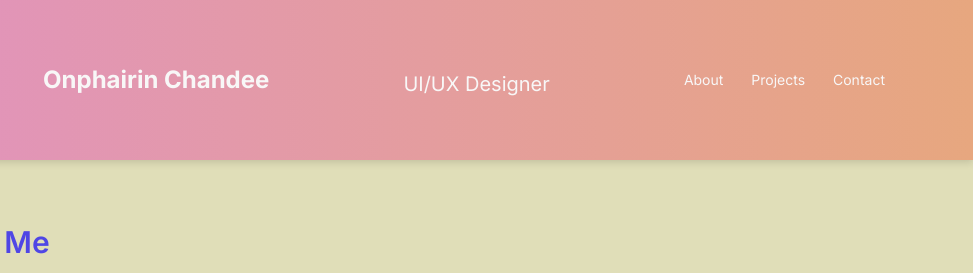
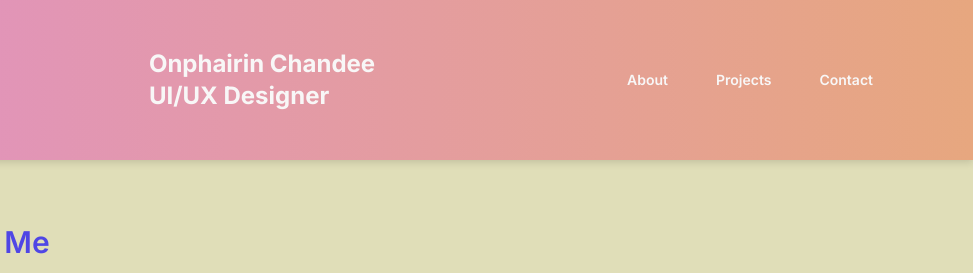
Before and after one commit to onphairin/portfolio-onphairin, a plain HTML site: page index.html in a window 1280 px wide. Shown: the top 273 px of the page, 307-1280 px from the left. Drawn offline with nearby package versions, Linux system fonts and the light colour scheme.

Commit message:
แก้ไขเพิ่มเติม

```diff
--- a/index.html
+++ b/index.html
@@ -27,7 +27,7 @@
     }
 
     header nav a:hover {
-      color: #61badd;
+      color: rgb(248, 247, 247);
     }
   </style>
 </head>
@@ -35,17 +35,33 @@
 
   <!-- Header -->
   <header>
-    <div class="max-w-6xl mx-auto px-6 py-4 flex justify-between items-center">
-      <img src="images/Profile Photo.jpg" alt="Profile Photo" class="w-32 h-32 rounded-full shadow-lg border-4 border-white" />
+  <div class="max-w-6xl mx-auto px-6 py-4 flex flex-col items-center space-y-2 md:flex-row md:justify-between md:items-center md:space-y-0">
+    <img src="images/Profile Photo.jpg" alt="Profile Photo" class="w-32 h-32 rounded-full shadow-lg border-4 border-white mb-2 md:mb-0" />
+    <div class="text-center md:text-left">
       <h1 class="text-2xl font-bold">Onphairin Chandee</h1>
-      <p class="text-xl mt-2">UI/UX Designer</p>
-      <nav class="space-x-6 text-sm font-medium">
-        <a href="javascript:void(0)" onclick="showSection('about')" class="transition">About</a>
-        <a href="javascript:void(0)" onclick="showSection('projects')" class="transition">Projects</a>
-        <a href="javascript:void(0)" onclick="showSection('contact')" class="transition">Contact</a>
+      <p class="text-2xl font-bold">UI/UX Designer</p>
+    </div>
+    <nav class="flex space-x-6 text-sm font-semibold text-white">
+  <a href="javascript:void(0)" onclick="showSection('about')"
+     class="relative px-3 py-2 rounded-md hover:text-indigo-300 transition-colors duration-300 cursor-pointer">
+    About
+    <span class="absolute bottom-0 left-0 w-0 h-0.5 bg-indigo-400 transition-all duration-300 group-hover:w-full"></span>
+  </a>
+  <a href="javascript:void(0)" onclick="showSection('projects')"
+     class="relative px-3 py-2 rounded-md hover:text-indigo-300 transition-colors duration-300 cursor-pointer">
+    Projects
+    <span class="absolute bottom-0 left-0 w-0 h-0.5 bg-indigo-400 transition-all duration-300 group-hover:w-full"></span>
+  </a>
+  <a href="javascript:void(0)" onclick="showSection('contact')"
+     class="relative px-3 py-2 rounded-md hover:text-indigo-300 transition-colors duration-300 cursor-pointer">
+    Contact
+    <span class="absolute bottom-0 left-0 w-0 h-0.5 bg-indigo-400 transition-all duration-300 group-hover:w-full"></span>
+  </a>
 </nav>
+
   </div>
 </header>
+
 
   <!-- About Section -->
   <section id="about" class="py-16 max-w-4xl mx-auto px-6">
@@ -192,8 +208,8 @@
 
       // ล็อกการ scroll แค่หน้า About
       if (sectionId === 'about') {
-        document.body.style.overflow = 'hidden';
-        document.body.style.height = '100vh';
+  document.body.style.overflow = 'auto';
+  document.body.style.height = 'auto';
 } else {
   document.body.style.overflow = 'auto';
   document.body.style.height = 'auto';
```
Lines whose indentation alone changed are shown as unchanged.
